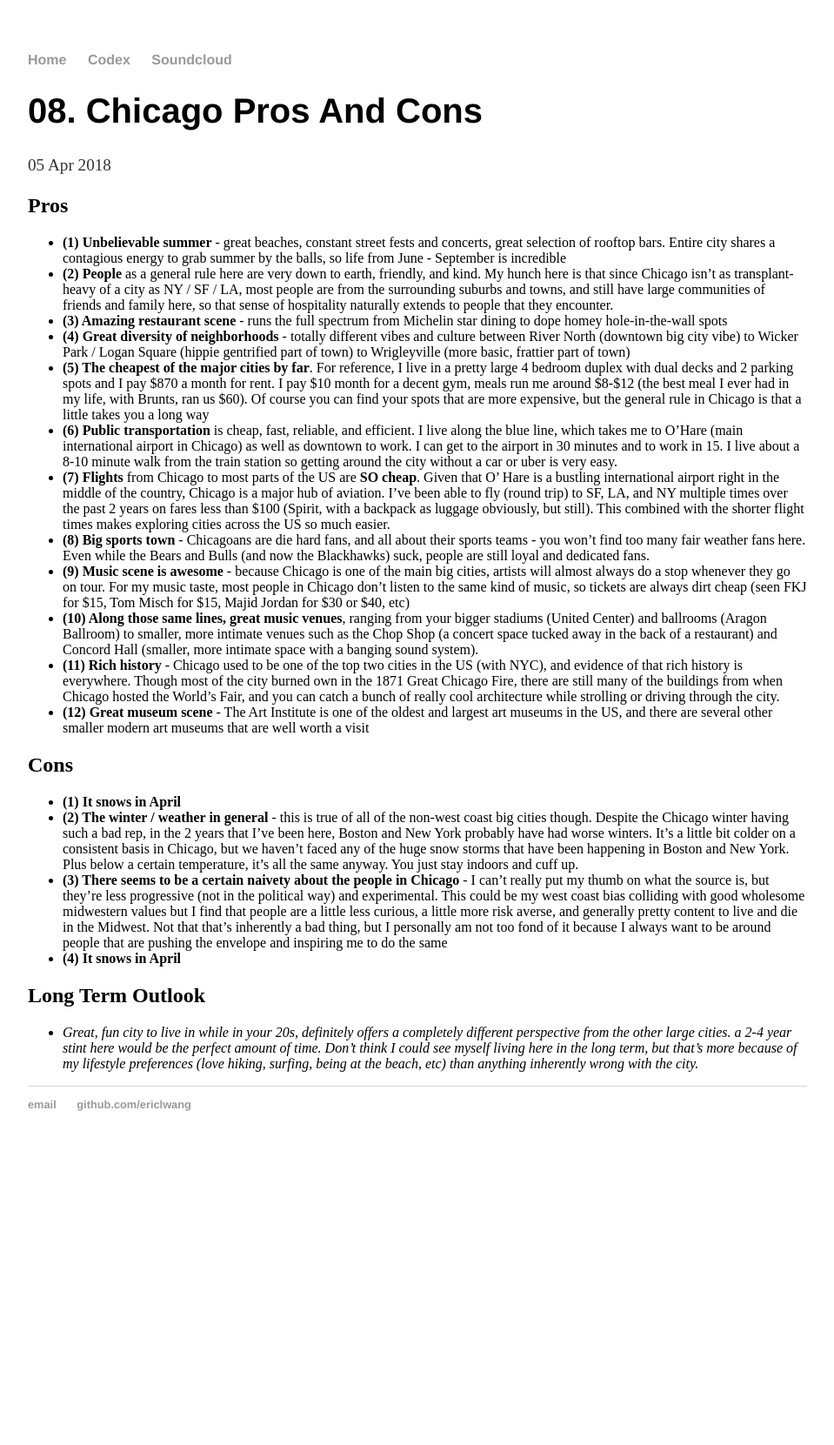
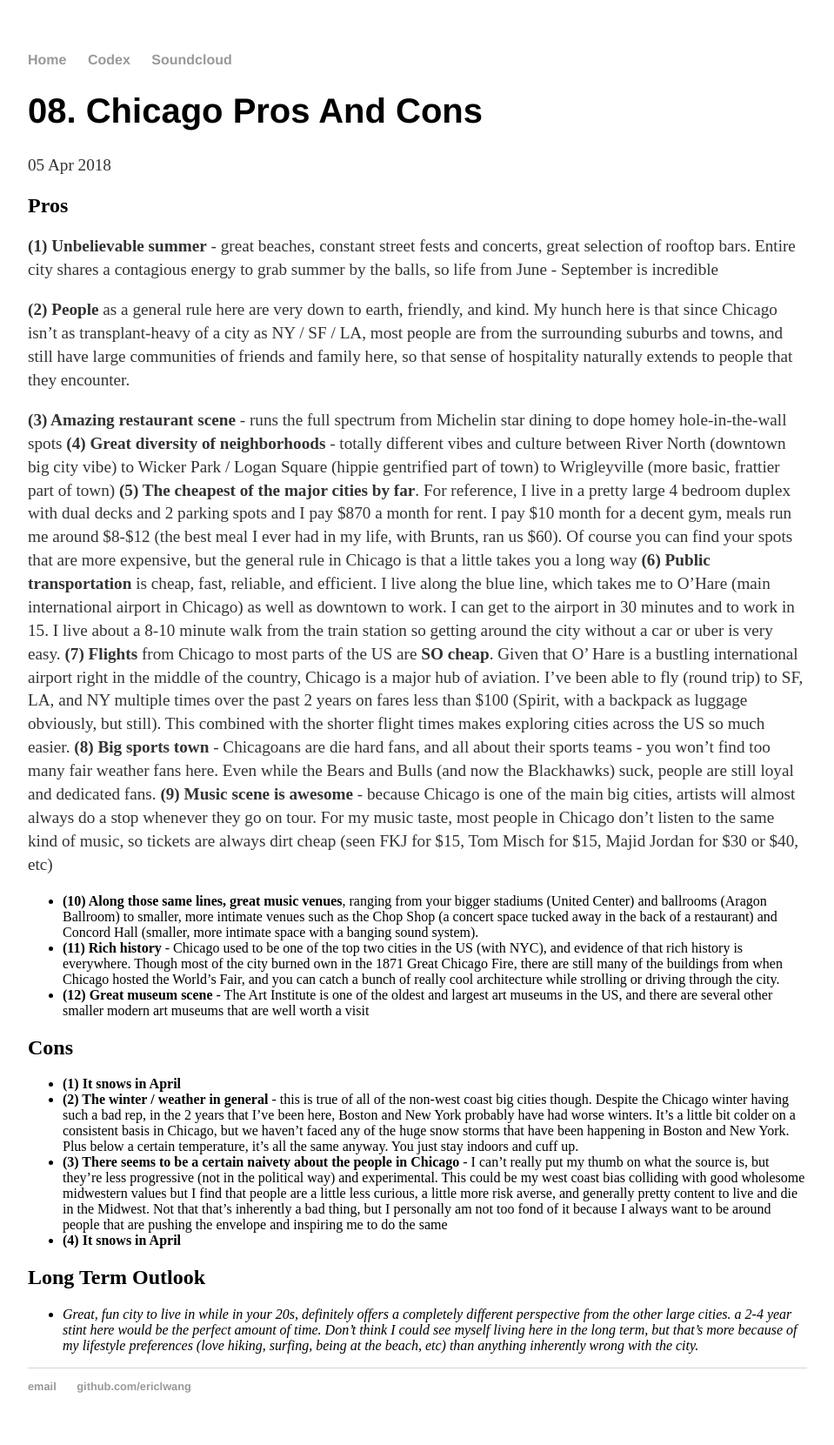
Before and after one commit to EricLWang/EricLWang.github.io, a Jekyll site: the page built from _posts/2018-04-5-08.-Chicago-Pros-And-Cons.md, in a window 1280 px wide. Shown: the whole page at 87% size, without its empty margins (160-1119 px from the left). Built offline with Jekyll 4.4.1, drawn with Linux system fonts in a browser that asks for light colours; our own code applies the rules of GitHub Pages for plain Markdown files; before the commit the page ends 1337 px from its top, so only the background shows below that.

```diff
--- a/_posts/2018-04-5-08.-Chicago-Pros-And-Cons.md
+++ b/_posts/2018-04-5-08.-Chicago-Pros-And-Cons.md
@@ -1,13 +1,15 @@
 ## Pros
-- **(1)  Unbelievable summer** - great beaches, constant street fests and concerts, great selection of rooftop bars. Entire city shares a contagious energy to grab summer by the balls, so life from June - September is incredible
-- **(2) People** as a general rule here are very down to earth, friendly, and kind. My hunch here is that since Chicago isn’t as transplant-heavy of a city as NY / SF / LA, most people are from the surrounding suburbs and towns, and still have large communities of friends and family here, so that sense of hospitality naturally extends to people that they encounter.
-- **(3) Amazing restaurant scene** - runs the full spectrum from Michelin star dining to dope homey hole-in-the-wall spots
-- **(4) Great diversity of neighborhoods** - totally different vibes and culture between River North (downtown big city vibe) to Wicker Park / Logan Square (hippie gentrified part of town) to Wrigleyville (more basic, frattier part of town)
-- **(5) The cheapest of the major cities by far**. For reference, I live in a pretty large 4 bedroom duplex with dual decks and 2 parking spots and I pay $870 a month for rent. I pay $10 month for a decent gym, meals run me around $8-$12 (the best meal I ever had in my life, with Brunts, ran us $60). Of course you can find your spots that are more expensive, but the general rule in Chicago is that a little takes you a long way
-- **(6) Public transportation** is cheap, fast, reliable, and efficient. I live along the blue line, which takes me to O’Hare (main international airport in Chicago) as well as downtown to work. I can get to the airport in 30 minutes and to work in 15. I live about a 8-10 minute walk from the train station so getting around the city without a car or uber is very easy.
-- **(7) Flights** from Chicago to most parts of the US are **SO cheap**. Given that O' Hare is a bustling international airport right in the middle of the country, Chicago is a major hub of aviation. I've been able to fly (round trip) to SF, LA, and NY multiple times over the past 2 years on fares less than $100 (Spirit, with a backpack as luggage obviously, but still). This combined with the shorter flight times makes exploring cities across the US so much easier.
-- **(8) Big sports town** - Chicagoans are die hard fans, and all about their sports teams - you won't find too many fair weather fans here. Even while the Bears and Bulls (and now the Blackhawks) suck, people are still loyal and dedicated fans.
-- **(9) Music scene is awesome** - because Chicago is one of the main big cities, artists will almost always do a stop whenever they go on tour. For my music taste, most people in Chicago don't listen to the same kind of music, so tickets are always dirt cheap (seen FKJ for $15, Tom Misch for $15, Majid Jordan for $30 or $40, etc)
+**(1)  Unbelievable summer** - great beaches, constant street fests and concerts, great selection of rooftop bars. Entire city shares a contagious energy to grab summer by the balls, so life from June - September is incredible
+
+**(2) People** as a general rule here are very down to earth, friendly, and kind. My hunch here is that since Chicago isn’t as transplant-heavy of a city as NY / SF / LA, most people are from the surrounding suburbs and towns, and still have large communities of friends and family here, so that sense of hospitality naturally extends to people that they encounter.
+
+**(3) Amazing restaurant scene** - runs the full spectrum from Michelin star dining to dope homey hole-in-the-wall spots
+**(4) Great diversity of neighborhoods** - totally different vibes and culture between River North (downtown big city vibe) to Wicker Park / Logan Square (hippie gentrified part of town) to Wrigleyville (more basic, frattier part of town)
+**(5) The cheapest of the major cities by far**. For reference, I live in a pretty large 4 bedroom duplex with dual decks and 2 parking spots and I pay $870 a month for rent. I pay $10 month for a decent gym, meals run me around $8-$12 (the best meal I ever had in my life, with Brunts, ran us $60). Of course you can find your spots that are more expensive, but the general rule in Chicago is that a little takes you a long way
+**(6) Public transportation** is cheap, fast, reliable, and efficient. I live along the blue line, which takes me to O’Hare (main international airport in Chicago) as well as downtown to work. I can get to the airport in 30 minutes and to work in 15. I live about a 8-10 minute walk from the train station so getting around the city without a car or uber is very easy.
+**(7) Flights** from Chicago to most parts of the US are **SO cheap**. Given that O' Hare is a bustling international airport right in the middle of the country, Chicago is a major hub of aviation. I've been able to fly (round trip) to SF, LA, and NY multiple times over the past 2 years on fares less than $100 (Spirit, with a backpack as luggage obviously, but still). This combined with the shorter flight times makes exploring cities across the US so much easier.
+**(8) Big sports town** - Chicagoans are die hard fans, and all about their sports teams - you won't find too many fair weather fans here. Even while the Bears and Bulls (and now the Blackhawks) suck, people are still loyal and dedicated fans.
+**(9) Music scene is awesome** - because Chicago is one of the main big cities, artists will almost always do a stop whenever they go on tour. For my music taste, most people in Chicago don't listen to the same kind of music, so tickets are always dirt cheap (seen FKJ for $15, Tom Misch for $15, Majid Jordan for $30 or $40, etc)
 - **(10) Along those same lines, great music venues**, ranging from your bigger stadiums (United Center) and ballrooms (Aragon Ballroom) to smaller, more intimate venues such as the Chop Shop (a concert space tucked away in the back of a restaurant) and Concord Hall (smaller, more intimate space with a banging sound system).
 - **(11) Rich history** - Chicago used to be one of the top two cities in the US (with NYC), and evidence of that rich history is everywhere. Though most of the city burned own in the 1871 Great Chicago Fire, there are still many of the buildings from when Chicago hosted the World's Fair, and you can catch a bunch of really cool architecture while strolling or driving through the city.
 - **(12) Great museum scene** - The Art Institute is one of the oldest and largest art museums in the US, and there are several other smaller modern art museums that are well worth a visit
```
